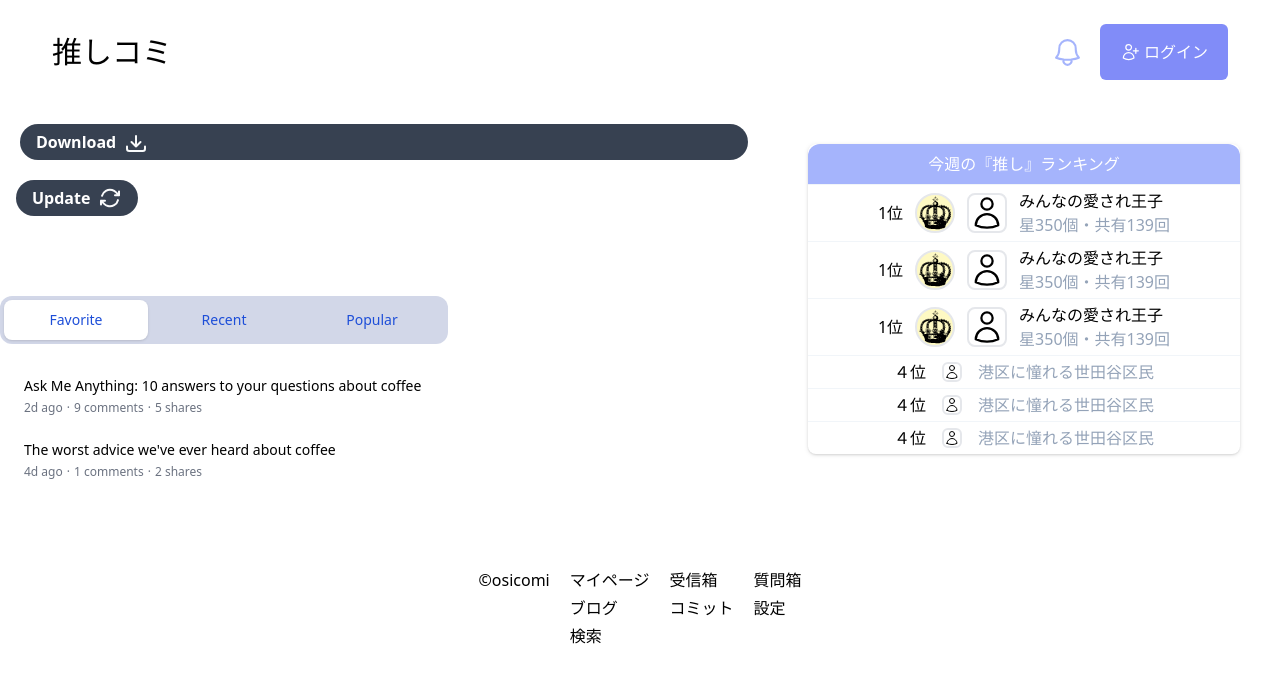
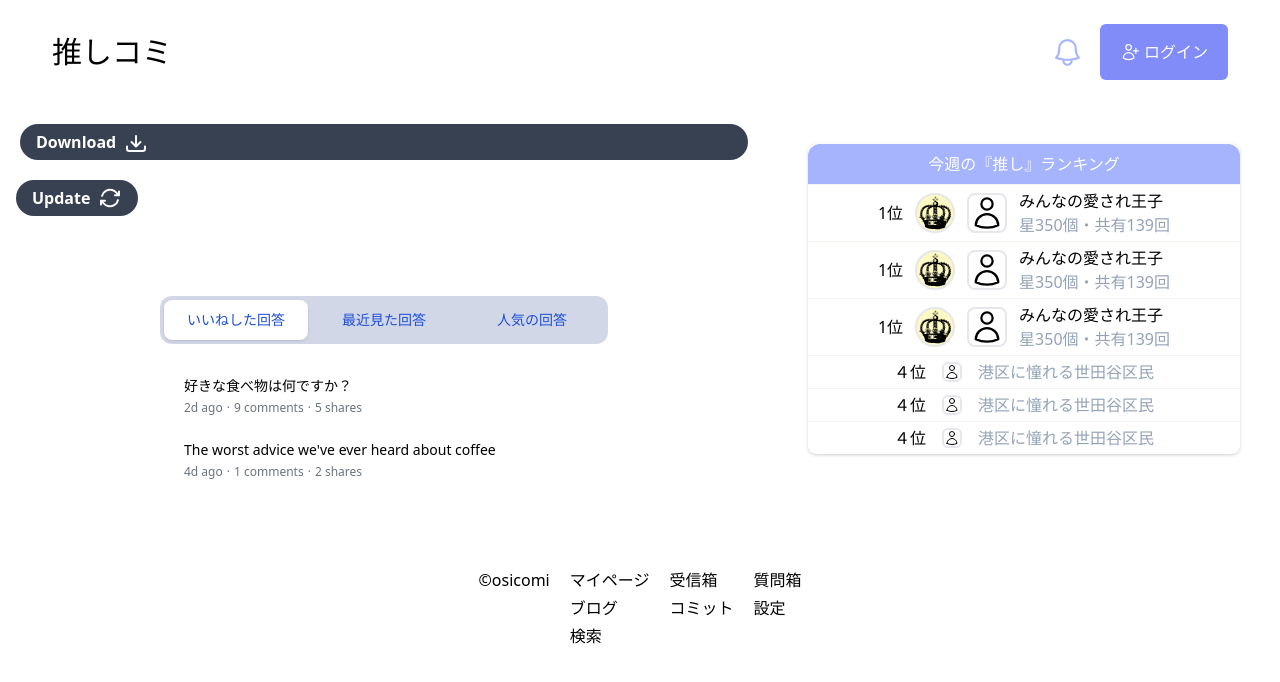
Before and after one commit to cocoide/cms-of-blog, a Next.js app: page /box in a window 1280 px wide. Shown: the top 682 px of the page. Built offline with nearby package versions, Linux system fonts and the light colour scheme; no server answers.

Commit message:
pnpm uninstall recoil

```diff
--- a/components/button/tab-var.tsx
+++ b/components/box/tab-var.tsx
@@ -7,10 +7,10 @@ function classNames(...classes: string[]) {
 
 export default function TabVar() {
   let [categories] = useState({
-      Favorite: [
+      いいねした回答: [
         {
           id: 1,
-          title: 'Ask Me Anything: 10 answers to your questions about coffee',
+          title: '好きな食べ物は何ですか？',
           date: '2d ago',
           commentCount: 9,
           shareCount: 5,
@@ -23,7 +23,7 @@ export default function TabVar() {
           shareCount: 2,
         },
       ],
-    Recent: [
+    最近見た回答: [
       {
         id: 1,
         title: 'Does drinking coffee make you smarter?',
@@ -39,7 +39,7 @@ export default function TabVar() {
         shareCount: 2,
       },
     ],
-    Popular: [
+    人気の回答: [
       {
         id: 1,
         title: 'Is tech making coffee better or worse?',
--- a/components/header/drawer.tsx
+++ b/components/header/drawer-transitino.tsx
@@ -6,7 +6,7 @@ interface Props {
     setIsOpen: Dispatch<SetStateAction<boolean>>
 }
 
-const TwitterDrawerTransition = ({isOpen, setIsOpen, children}: React.PropsWithChildren<Props>) => {
+const DrawerTransition = ({isOpen, setIsOpen, children}: React.PropsWithChildren<Props>) => {
     return (
         <Transition show={isOpen}>
             <Dialog
@@ -41,4 +41,4 @@ const TwitterDrawerTransition = ({isOpen, setIsOpen, children}: React.PropsWithC
     )
 }
 
-export default TwitterDrawerTransition
+export default DrawerTransition
--- a/components/layout.tsx
+++ b/components/layout.tsx
@@ -27,6 +27,7 @@ const Layout = ({ children }: Props) => {
 
 
       </div>
+
       <Footer/>
 
       <div className="sticky bottom-0 inset-x-0"
--- a/package.json
+++ b/package.json
@@ -15,8 +15,7 @@
     "firebase-admin": "^11.2.0",
     "next": "12.3.1",
     "react": "18.2.0",
-    "react-dom": "18.2.0",
-    "recoil": "^0.7.6"
+    "react-dom": "18.2.0"
   },
   "devDependencies": {
     "@svgr/webpack": "^6.5.0",
--- a/pages/box.tsx
+++ b/pages/box.tsx
@@ -1,4 +1,5 @@
-import TabVar from "../components/button/tab-var"
+import TabVar from "../components/box/tab-var"
+
 const infuluencer = () => {
   return (
 <>
@@ -24,7 +25,10 @@ const infuluencer = () => {
   </button>
 </div>
 
+
+<div className="flex justify-center">
 <TabVar/>
+</div>
 </>
   )
 }
```
Also changed, not shown: 1 other file (tests, documents, lock files or other folders).
